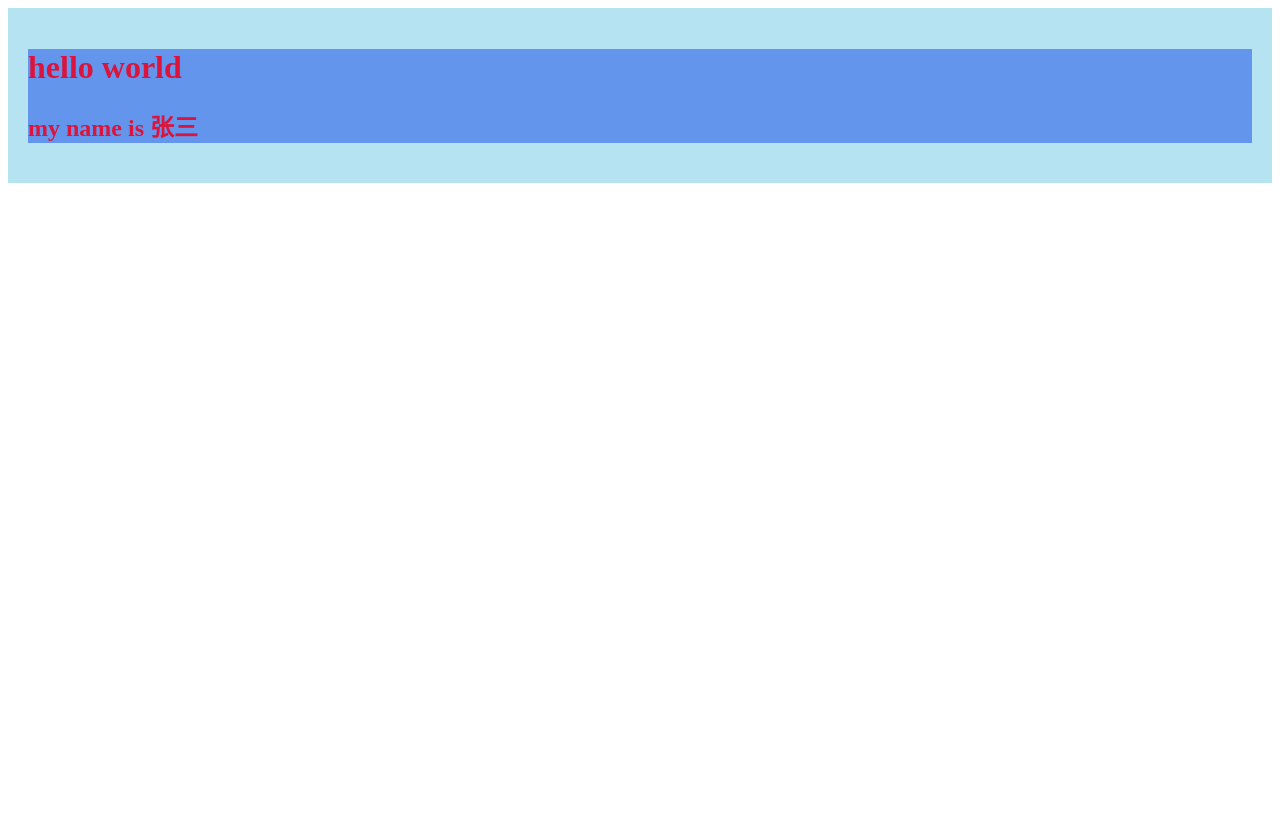
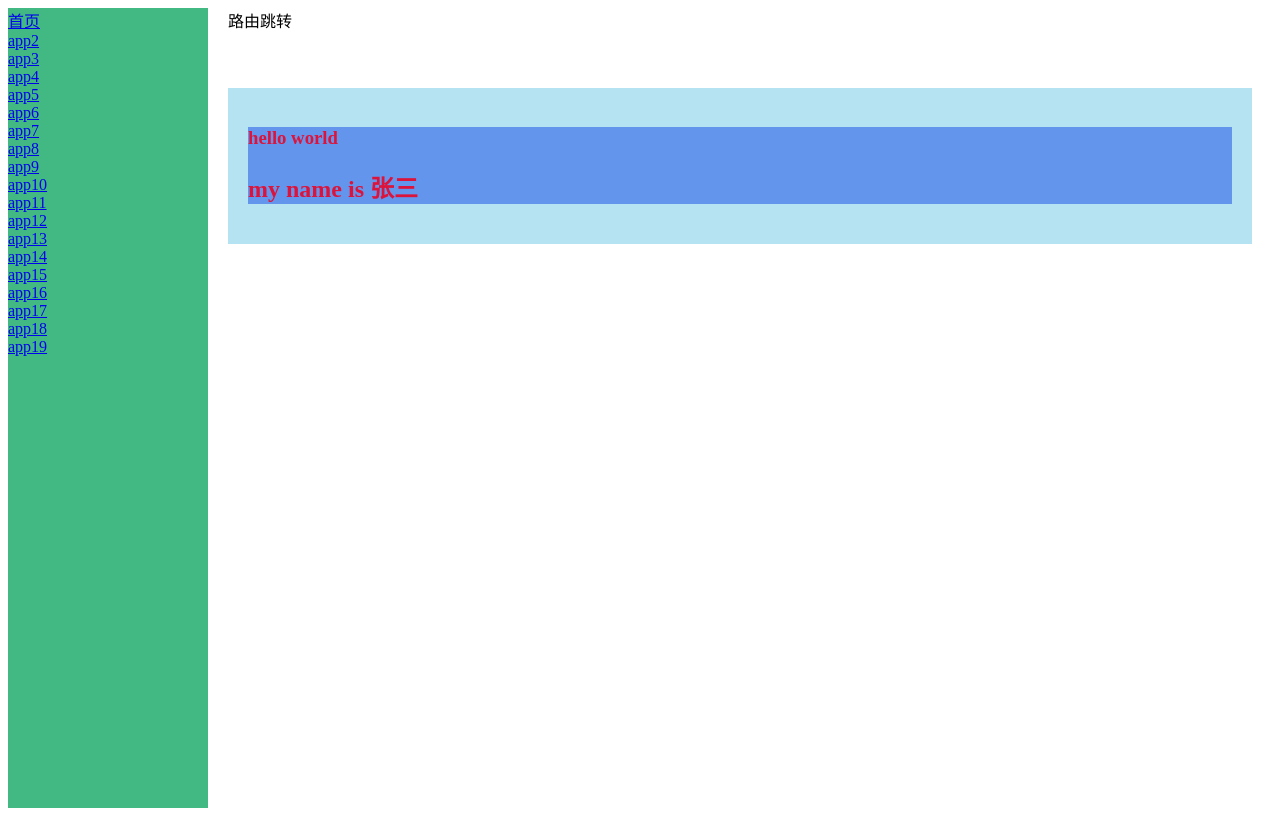
Before and after one commit to maomao124/vue-test, a Vue app: page /#/ in a window 1280 px wide. Built offline with nearby package versions, Linux system fonts and the light colour scheme.

Commit message:
提交-Vue-Router router-link标签跳转

```diff
--- /dev/null
+++ b/src/App21.vue
@@ -0,0 +1,81 @@
+<template>
+
+  <el-container>
+    <el-aside width="200px">
+      <div class="link">
+
+        <!--使用 router-link 组件进行导航 -->
+        <!--通过传递 `to` 来指定链接 -->
+        <router-link to="/">首页</router-link>
+        <br>
+        <router-link to="/app2">app2</router-link>
+        <br>
+        <router-link to="/app3">app3</router-link>
+        <br>
+        <router-link to="/app4">app4</router-link>
+        <br>
+        <router-link to="/app5">app5</router-link>
+        <br>
+        <router-link to="/app6">app6</router-link>
+        <br>
+        <router-link to="/app7">app7</router-link>
+        <br>
+        <router-link to="/app8">app8</router-link>
+        <br>
+        <router-link to="/app9">app9</router-link>
+        <br>
+        <router-link to="/app10">app10</router-link>
+        <br>
+        <router-link to="/app11">app11</router-link>
+        <br>
+        <router-link to="/app12">app12</router-link>
+        <br>
+        <router-link to="/app13">app13</router-link>
+        <br>
+        <router-link to="/app14">app14</router-link>
+        <br>
+        <router-link to="/app15">app15</router-link>
+        <br>
+        <router-link to="/app16">app16</router-link>
+        <br>
+        <router-link to="/app17">app17</router-link>
+        <br>
+        <router-link to="/app18">app18</router-link>
+        <br>
+        <router-link to="/app19">app19</router-link>
+
+      </div>
+    </el-aside>
+    <el-container>
+      <el-header>路由跳转</el-header>
+      <el-main>
+        <div class="all">
+          <router-view class="r"></router-view>
+        </div>
+      </el-main>
+    </el-container>
+  </el-container>
+
+</template>
+
+<script>
+export default {
+  name: "App21"
+}
+</script>
+
+<style scoped>
+.all {
+  padding: 20px;
+  background: #b5e3f1;
+}
+
+.r {
+  background: cornflowerblue;
+}
+
+.link{
+  background: #42b983;
+  height: 100vh;
+}
+</style>
--- a/src/main.js
+++ b/src/main.js
@@ -3,7 +3,7 @@ import { createApp } from 'vue'
 import ElementPlus from 'element-plus'
 import 'element-plus/dist/index.css'
 
-import App from './App20.vue'
+import App from './App21.vue'
 import Router1 from '@/router/Router1'
 
 const app = createApp(App)
```
